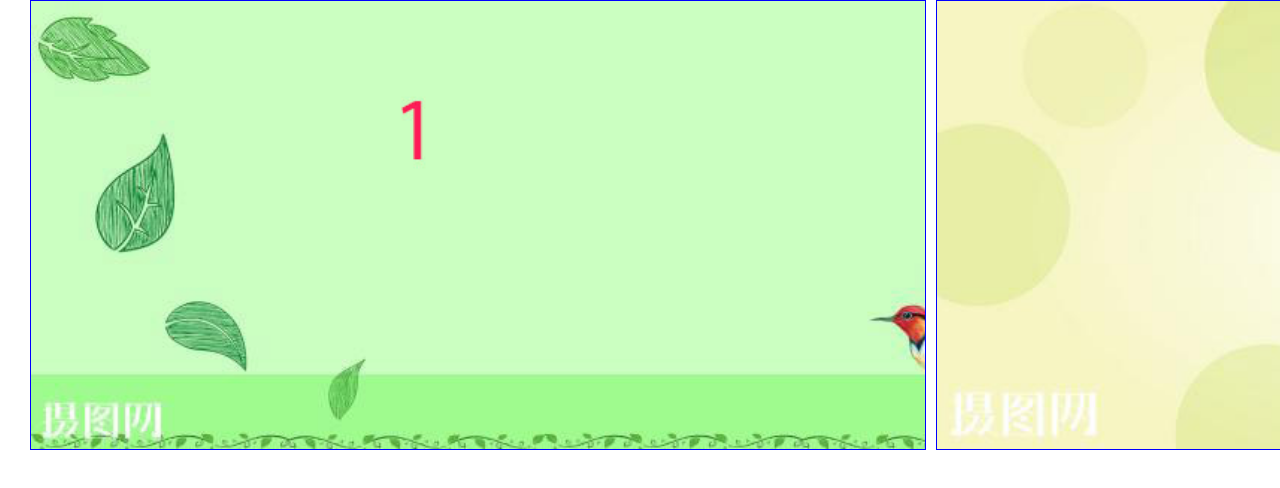
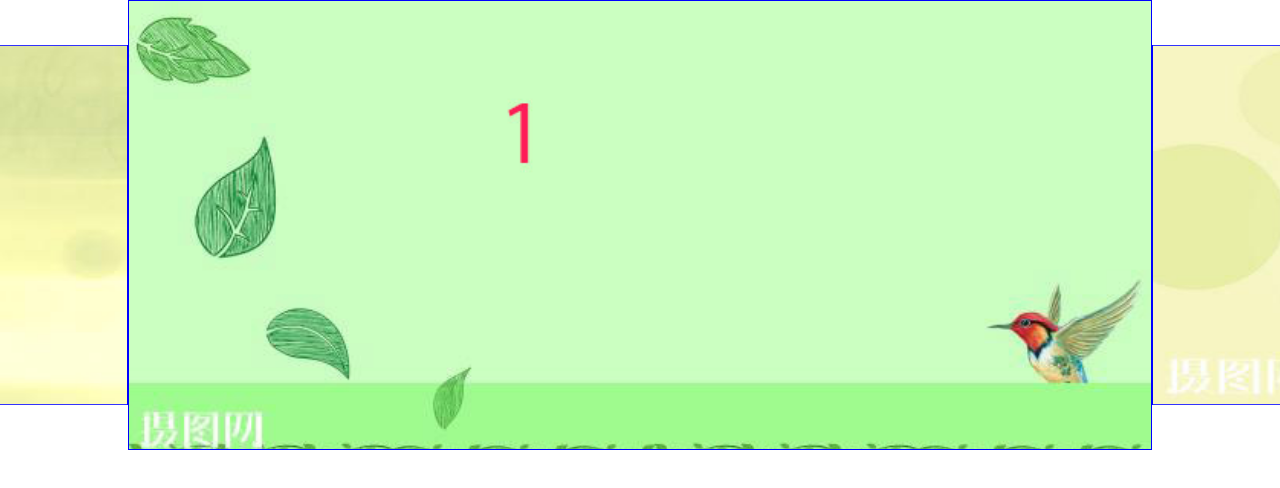
Before and after one commit to shellhong6/carousel, a website: page src/demo.html in a window 1280 px wide. Drawn offline with Linux system fonts and the light colour scheme.

Commit message:
update carousel

```diff
--- a/src/demo.html
+++ b/src/demo.html
@@ -32,19 +32,19 @@
           './images/6.jpg',
           './images/7.jpg'
         ], {
-          // type: 'scale',
-          // gap: '10%',
-          // rate: .8,
+          type: 'scale',
+          gap: '10%',//图片与容器左右两边的距离，可为数字（像素值）或字符串（百分比，相对于容器宽度）
+          rate: .8,//缩放比例
           // type: 'parallel-simple',
-          type: 'parallel',
-          width: '70%',
-          marginR: 10,
-          isAutoCarousel: true,
-          animateTime: .2,
-          autoCarouselTime: 5000,
-          startX: 30,
-          dragHolder: 120,
-          effectDistance: 20,
+          // type: 'parallel',
+          // width: '70%',
+          // marginR: 10,
+          // isAutoCarousel: true,
+          // animateTime: .2,
+          // autoCarouselTime: 5000,
+          // startX: 30,
+          // dragHolder: 120,
+          // effectDistance: 20,
           isSort: true
         });
 
```
Also changed, not shown: README.md.
